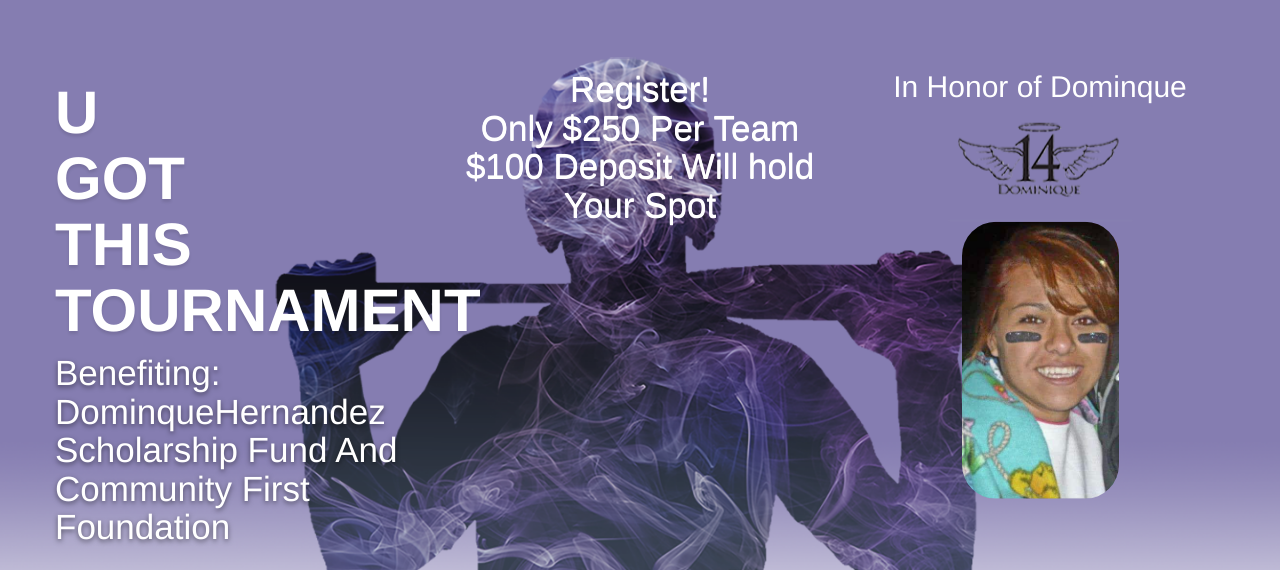
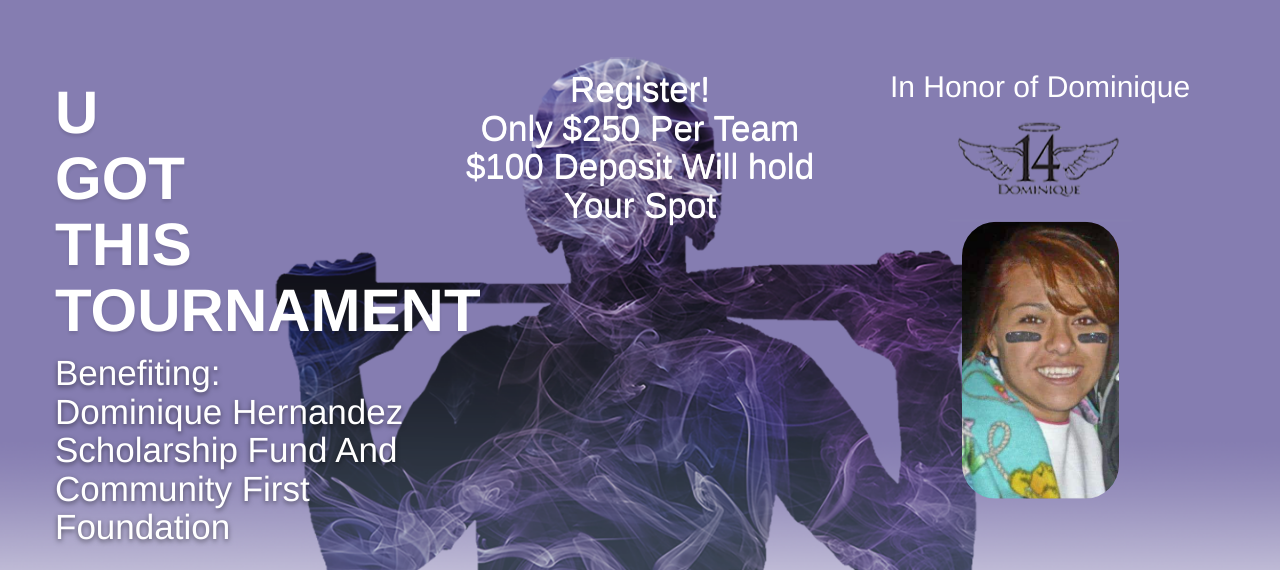
Before and after one commit to tournamentsoft/tournamentsoft.github.io, a plain HTML site: page charities.html in a window 1280 px wide. Shown: the part 230-800 px from the top of the page. Drawn offline with Linux system fonts and the light colour scheme.

Commit message:
Update charities.html

```diff
--- a/charities.html
+++ b/charities.html
@@ -69,7 +69,7 @@
 					U <br>GOT <br>THIS <br>TOURNAMENT
 				</h1>
 				<h3 class="mg-lg mountain-hero-text-sub animated fadeInUp animDelay06, .animDelay04-hvr text-left lg-shadow text-left-xs  tc-white">
-					Benefiting: <br>DominqueHernandez <br> Scholarship Fund And <br> Community First Foundation
+					Benefiting: <br>Dominique Hernandez <br> Scholarship Fund And <br> Community First Foundation
 				</h3>
 				<p>
 					<br>
@@ -82,7 +82,7 @@
 			</div>
 			<div class="col-sm-4">
 				<h2 class="mg-md tc-white text-center">
-					In Honor of Dominque
+					In Honor of Dominique
 				</h2><img src="img/Untitled-2.png" class="img-responsive center-block" /><img src="img/20170614_103611.jpg" class="img-responsive center-block img-rd-lg" height="277" width="157" />
 			</div>
 		</div>
```
